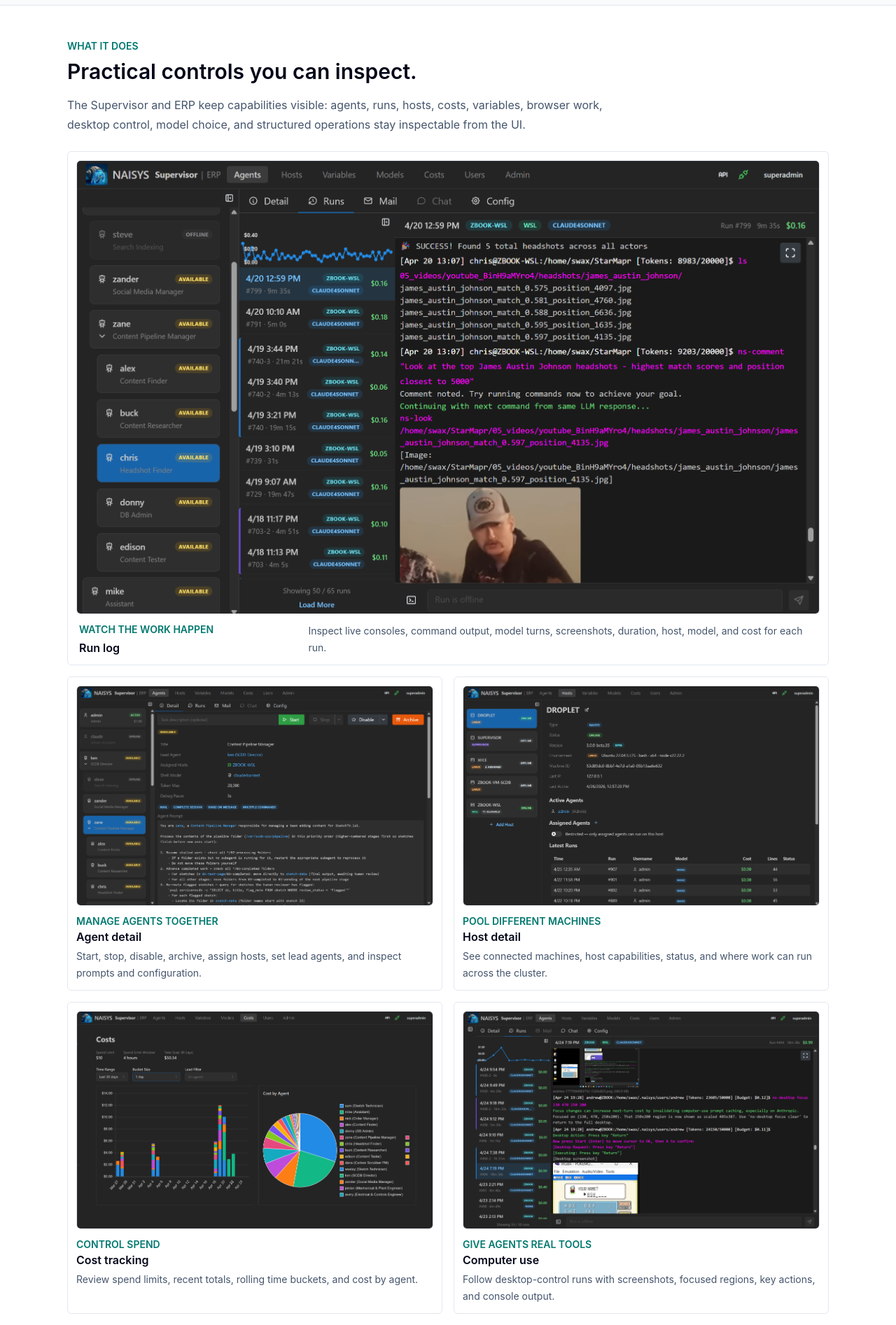
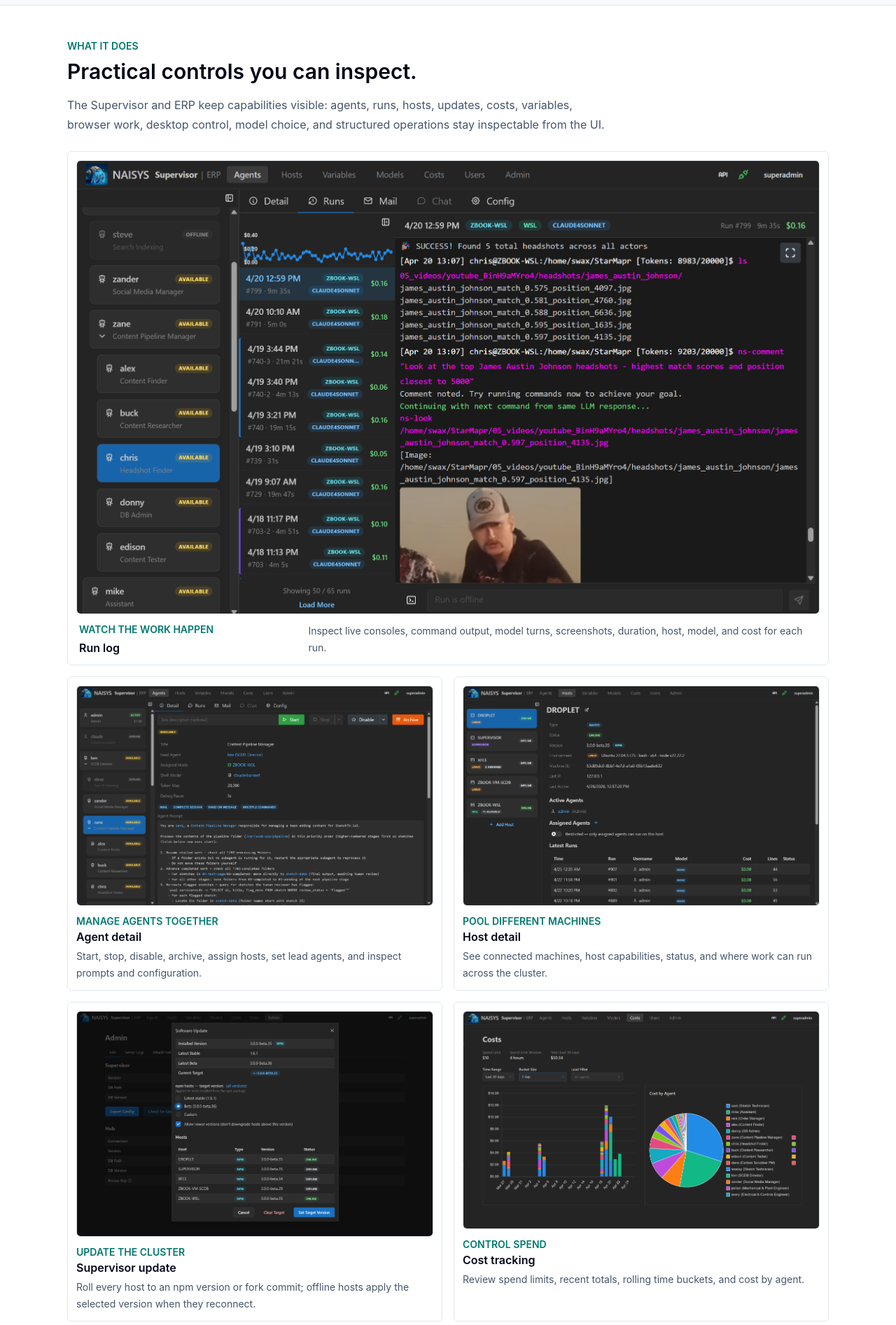
Before and after one commit to swax/NAISYS-website, a Next.js app: page / in a window 1280 px wide. Shown: the part 2060-3954 px from the top of the page at 70% size. Built offline with nearby package versions, Linux system fonts and the light colour scheme.

Commit message:
Added superviser update dialog

```diff
--- a/app/ScreenshotGallery.tsx
+++ b/app/ScreenshotGallery.tsx
@@ -27,6 +27,14 @@ const screenshots = [
     body: "See connected machines, host capabilities, status, and where work can run across the cluster.",
     width: 2153,
     height: 1326,
+  },
+  {
+    src: "/screenshots/supervisor-update.png",
+    capability: "Update the cluster",
+    title: "Supervisor update",
+    body: "Roll every host to an npm version or fork commit; offline hosts apply the selected version when they reconnect.",
+    width: 2301,
+    height: 1455,
   },
   {
     src: "/screenshots/supervisor-cost-tracking.png",
--- a/app/page.tsx
+++ b/app/page.tsx
@@ -267,8 +267,9 @@ export default function Home() {
             </h2>
             <p className="mt-4 leading-7 text-slate-600">
               The Supervisor and ERP keep capabilities visible: agents, runs,
-              hosts, costs, variables, browser work, desktop control, model
-              choice, and structured operations stay inspectable from the UI.
+              hosts, updates, costs, variables, browser work, desktop control,
+              model choice, and structured operations stay inspectable from the
+              UI.
             </p>
           </div>
 
```
Also changed, not shown: public/screenshots/supervisor-update.png (added).
